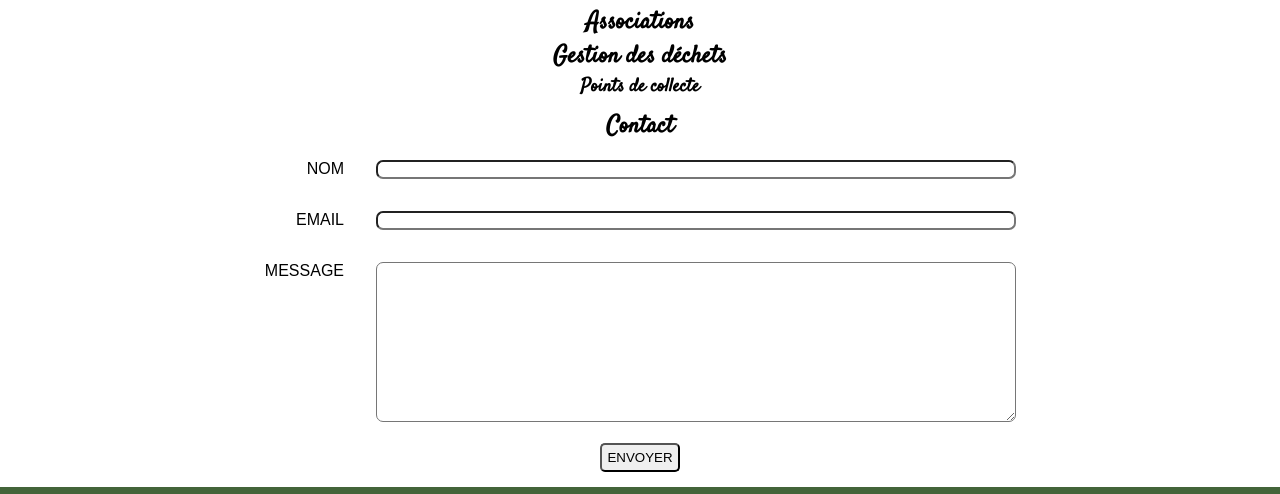
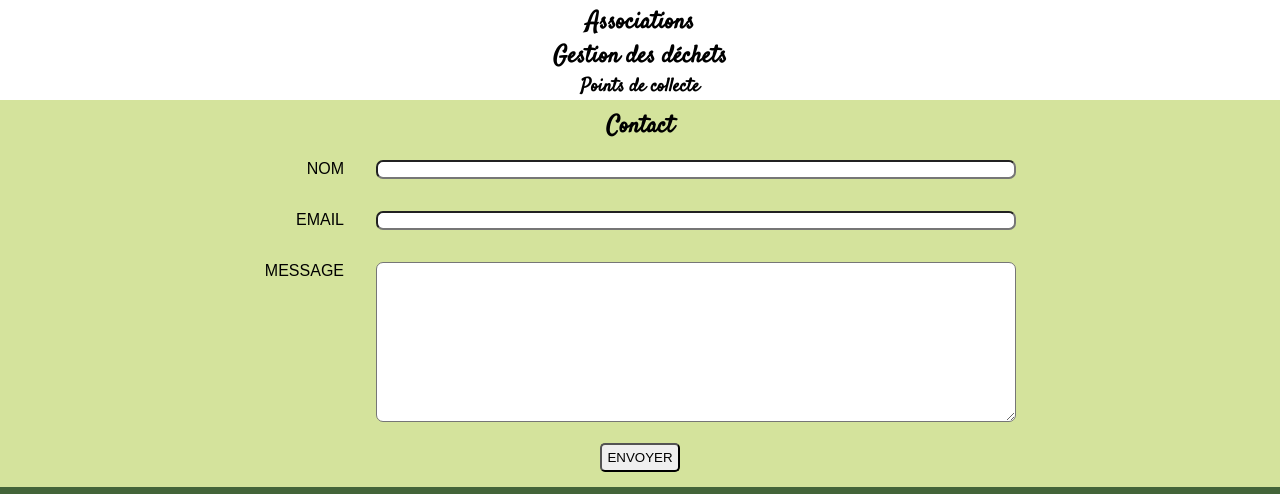
Before and after one commit to AydenA/projet1, a plain HTML site: page index.html in a window 1280 px wide. Shown: the part 440-934 px from the top of the page. Drawn offline with Linux system fonts and the light colour scheme.

Commit message:
Update style.css

```diff
--- a/style.css
+++ b/style.css
@@ -26,6 +26,10 @@ h2 {
 
 h3 {
     font-family: 'Satisfy', cursive;
+}
+
+.bg {
+    background-color:#D4E39C;
 }
 
 
```
